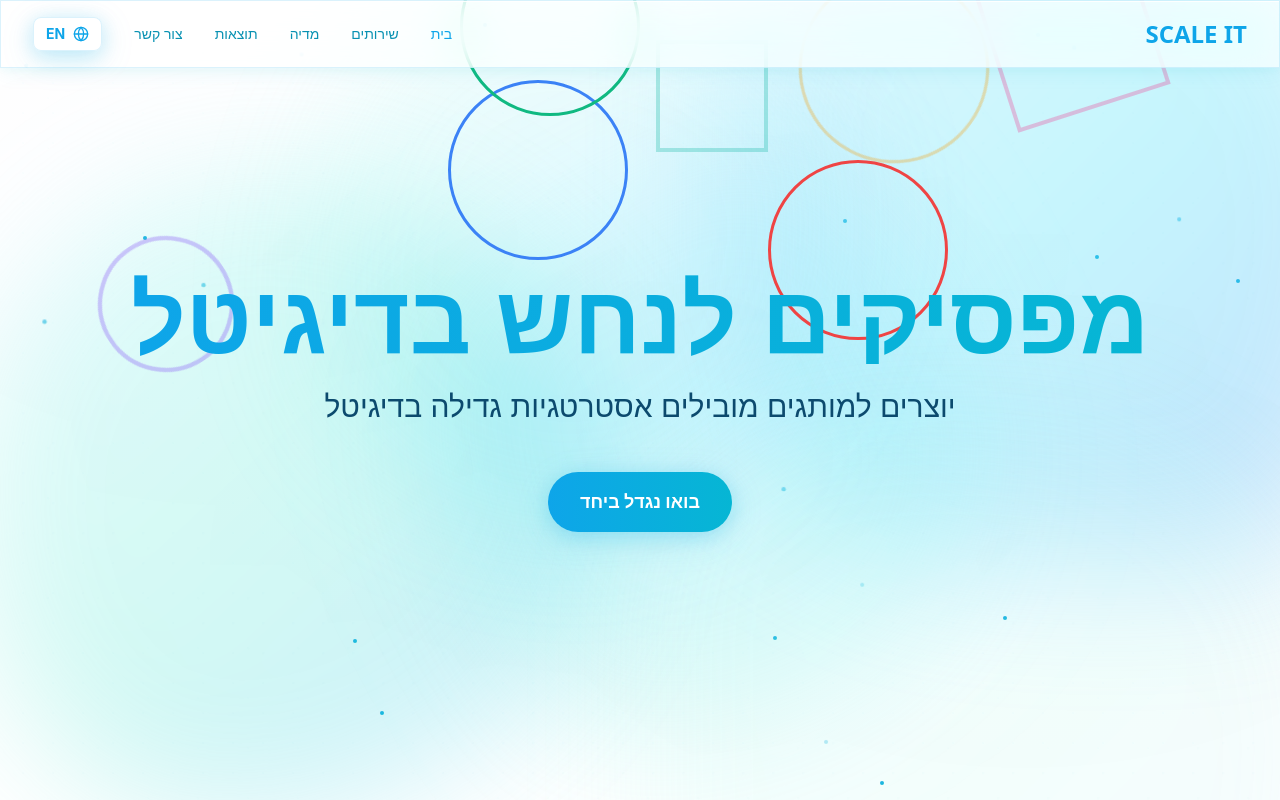
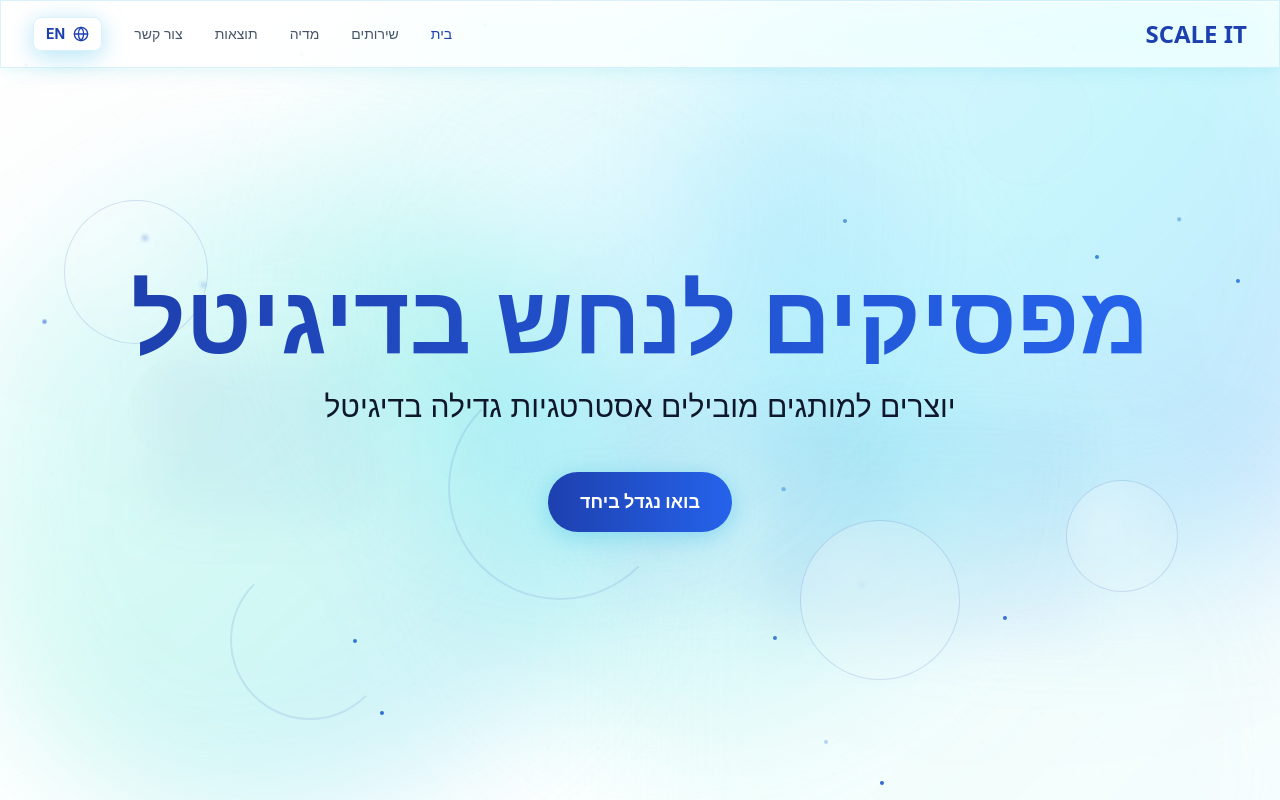
Before and after one commit to omerzilber1403/Scale-It-Landing-Page, a Next.js app: page / in a window 1280 px wide. Shown: the top 800 px of the page. Built offline with nearby package versions, Linux system fonts and the light colour scheme.

Commit message:
Update to professional tech blue color scheme - darker blue tones

```diff
--- a/app/globals.css
+++ b/app/globals.css
@@ -3,17 +3,17 @@
 @tailwind utilities;
 
 :root {
-  /* 🌊 OCEAN FRESH - Happy Blue Vibes */
+  /* 💙 TECH BLUE - Professional Hi-Tech */
   --bg: #ffffff;
-  --bg-secondary: #f0fdfa;
-  --fg: #0c4a6e;
-  --fg-muted: #0891b2;
-  --neon: #0ea5e9;
-  --neon-2: #06b6d4;
-  --accent: #14b8a6;
-  --electric: #2dd4bf;
-  --mint: #5eead4;
-  --border: rgba(14, 165, 233, 0.1);
+  --bg-secondary: #f8fafc;
+  --fg: #0f172a;
+  --fg-muted: #475569;
+  --neon: #1e40af;
+  --neon-2: #2563eb;
+  --accent: #3b82f6;
+  --electric: #60a5fa;
+  --mint: #93c5fd;
+  --border: rgba(30, 64, 175, 0.12);
 
   /* Font stacks */
   --font-display: 'Space Grotesk', 'Heebo', system-ui, sans-serif;
@@ -114,16 +114,16 @@ body {
   }
 }
 
-/* 🌊 Ocean Wave Grid with Particles */
+/* 💙 Tech Grid Pattern */
 .grid-bg {
   background-image:
     /* Dots pattern */
-    radial-gradient(circle, rgba(14, 165, 233, 0.08) 1px, transparent 1px),
-    radial-gradient(circle, rgba(6, 182, 212, 0.06) 1px, transparent 1px),
-    /* Wave gradients */
-    radial-gradient(ellipse at 20% 30%, rgba(14, 165, 233, 0.03) 0%, transparent 60%),
-    radial-gradient(ellipse at 80% 70%, rgba(45, 212, 191, 0.03) 0%, transparent 60%),
-    radial-gradient(ellipse at 50% 50%, rgba(6, 182, 212, 0.02) 0%, transparent 70%);
+    radial-gradient(circle, rgba(30, 64, 175, 0.08) 1px, transparent 1px),
+    radial-gradient(circle, rgba(37, 99, 235, 0.06) 1px, transparent 1px),
+    /* Tech gradients */
+    radial-gradient(ellipse at 20% 30%, rgba(30, 64, 175, 0.03) 0%, transparent 60%),
+    radial-gradient(ellipse at 80% 70%, rgba(37, 99, 235, 0.03) 0%, transparent 60%),
+    radial-gradient(ellipse at 50% 50%, rgba(59, 130, 246, 0.02) 0%, transparent 70%);
   background-size: 30px 30px, 50px 50px, 100% 100%, 100% 100%, 100% 100%;
   background-position: 0 0, 15px 15px, center, center, center;
   animation: ocean-flow 30s ease-in-out infinite;
@@ -325,79 +325,92 @@ body {
   animation: particle-float 15s ease-in-out infinite;
 }
 
-/* 🔷 Geometric Shapes - Bold & Colorful */
-@keyframes float-around {
+/* 🫧 Bubbles & Clouds - Soft Blue Aesthetic */
+@keyframes gentle-float {
   0%, 100% {
-    transform: translate(0, 0) rotate(0deg);
-    opacity: 0.25;
-  }
-  25% {
-    transform: translate(30px, 40px) rotate(90deg);
-    opacity: 0.35;
+    transform: translate(0, 0);
+    opacity: 0.08;
   }
   50% {
-    transform: translate(-20px, 80px) rotate(180deg);
-    opacity: 0.3;
-  }
-  75% {
-    transform: translate(40px, 40px) rotate(270deg);
-    opacity: 0.35;
+    transform: translate(15px, -20px);
+    opacity: 0.12;
   }
 }
 
-@keyframes pulse-scale-bold {
+@keyframes soft-pulse {
   0%, 100% {
-    transform: scale(1) rotate(0deg);
-    opacity: 0.3;
+    transform: scale(1);
+    opacity: 0.06;
   }
   50% {
-    transform: scale(1.2) rotate(180deg);
-    opacity: 0.45;
+    transform: scale(1.05);
+    opacity: 0.1;
   }
 }
 
-.geometric-shape {
+@keyframes cloud-drift {
+  0%, 100% {
+    transform: translateX(0);
+    opacity: 0.05;
+  }
+  50% {
+    transform: translateX(30px);
+    opacity: 0.08;
+  }
+}
+
+/* Bubble Styles */
+.bubble {
   position: absolute;
-  border: 4px solid;
-  opacity: 0.3;
+  border-radius: 50%;
+  background: radial-gradient(circle at 30% 30%, rgba(255, 255, 255, 0.3), transparent);
+  backdrop-filter: blur(2px);
+  border: 1px solid rgba(30, 64, 175, 0.15);
   pointer-events: none;
   z-index: 1;
 }
 
-.animate-float-sections {
-  animation: float-around 40s ease-in-out infinite;
+/* Cloud Styles */
+.cloud {
+  position: absolute;
+  background: linear-gradient(135deg, rgba(30, 64, 175, 0.08), rgba(37, 99, 235, 0.05));
+  filter: blur(25px);
+  pointer-events: none;
+  z-index: 0;
 }
 
-.animate-pulse-scale {
-  animation: pulse-scale-bold 15s ease-in-out infinite;
+.animate-gentle-float {
+  animation: gentle-float 35s ease-in-out infinite;
 }
 
-/* 🌀 Spiral Lines - Bold & Continuous */
-@keyframes spiral-travel {
+.animate-soft-pulse {
+  animation: soft-pulse 25s ease-in-out infinite;
+}
+
+.animate-cloud-drift {
+  animation: cloud-drift 45s ease-in-out infinite;
+}
+
+/* 🌊 Soft Ring Elements */
+@keyframes ring-rotate {
   0%, 100% {
-    transform: translate(0, 0) rotate(0deg) scale(1);
-    opacity: 0.25;
+    transform: rotate(0deg);
+    opacity: 0.04;
   }
-  33% {
-    transform: translate(40px, 30px) rotate(360deg) scale(1.1);
-    opacity: 0.35;
-  }
-  66% {
-    transform: translate(-30px, 60px) rotate(720deg) scale(1.05);
-    opacity: 0.3;
+  50% {
+    transform: rotate(180deg);
+    opacity: 0.08;
   }
 }
 
-.spiral-line {
+.soft-ring {
   position: absolute;
-  width: 180px;
-  height: 180px;
-  border: 3px solid;
   border-radius: 50%;
+  border: 2px solid rgba(30, 64, 175, 0.1);
   border-top-color: transparent;
   border-right-color: transparent;
   pointer-events: none;
-  animation: spiral-travel 35s linear infinite;
+  animation: ring-rotate 50s linear infinite;
   z-index: 1;
 }
 
--- a/components/Hero.tsx
+++ b/components/Hero.tsx
@@ -33,94 +33,23 @@ export default function Hero({ lang }: HeroProps) {
         />
       ))}
 
-      {/* 🔷 Bold Geometric Shapes - Travel Across Sections */}
-      <div
-        className="geometric-shape w-40 h-40 animate-float-sections"
-        style={{
-          top: '-10%',
-          right: '12%',
-          borderColor: '#ec4899',
-          animationDelay: '0s',
-        }}
-        aria-hidden="true"
-      />
-      <div
-        className="geometric-shape w-32 h-32 rounded-full animate-pulse-scale"
-        style={{
-          top: '30%',
-          left: '8%',
-          borderColor: '#8b5cf6',
-          animationDelay: '4s',
-        }}
-        aria-hidden="true"
-      />
-      <div
-        className="geometric-shape w-36 h-36 animate-float-sections"
-        style={{
-          top: '-20%',
-          left: '18%',
-          borderColor: '#06b6d4',
-          animationDelay: '8s',
-          animationDuration: '45s',
-        }}
-        aria-hidden="true"
-      />
-      <div
-        className="geometric-shape w-28 h-28 animate-float-sections"
-        style={{
-          top: '5%',
-          right: '40%',
-          borderColor: '#14b8a6',
-          animationDelay: '12s',
-          animationDuration: '50s',
-        }}
-        aria-hidden="true"
-      />
+      {/* 🫧 Soft Bubbles */}
+      <div className="bubble w-32 h-32 animate-gentle-float" style={{ top: '8%', right: '15%', animationDelay: '0s' }} aria-hidden="true" />
+      <div className="bubble w-24 h-24 animate-soft-pulse" style={{ top: '45%', left: '10%', animationDelay: '5s' }} aria-hidden="true" />
+      <div className="bubble w-40 h-40 animate-gentle-float" style={{ bottom: '15%', right: '25%', animationDelay: '10s' }} aria-hidden="true" />
+      <div className="bubble w-28 h-28 animate-soft-pulse" style={{ top: '60%', right: '8%', animationDelay: '15s' }} aria-hidden="true" />
+      <div className="bubble w-36 h-36 animate-gentle-float" style={{ top: '25%', left: '5%', animationDelay: '20s' }} aria-hidden="true" />
 
-      {/* 🌀 Bold Spiral Lines - Continuous Journey */}
-      <div
-        className="spiral-line"
-        style={{
-          top: '-5%',
-          right: '25%',
-          borderColor: '#f59e0b',
-          animationDelay: '0s',
-        }}
-        aria-hidden="true"
-      />
-      <div
-        className="spiral-line"
-        style={{
-          top: '10%',
-          left: '35%',
-          borderColor: '#3b82f6',
-          animationDelay: '7s',
-          animationDuration: '40s',
-        }}
-        aria-hidden="true"
-      />
-      <div
-        className="spiral-line"
-        style={{
-          top: '-8%',
-          right: '50%',
-          borderColor: '#10b981',
-          animationDelay: '14s',
-          animationDuration: '38s',
-        }}
-        aria-hidden="true"
-      />
-      <div
-        className="spiral-line"
-        style={{
-          top: '20%',
-          left: '60%',
-          borderColor: '#ef4444',
-          animationDelay: '21s',
-          animationDuration: '42s',
-        }}
-        aria-hidden="true"
-      />
+      {/* ☁️ Soft Clouds */}
+      <div className="cloud w-64 h-48 animate-cloud-drift" style={{ top: '12%', left: '20%', animationDelay: '2s' }} aria-hidden="true" />
+      <div className="cloud w-80 h-56 animate-cloud-drift" style={{ bottom: '20%', right: '15%', animationDelay: '8s', animationDuration: '50s' }} aria-hidden="true" />
+      <div className="cloud w-72 h-52 animate-cloud-drift" style={{ top: '50%', right: '30%', animationDelay: '14s', animationDuration: '55s' }} aria-hidden="true" />
+      <div className="cloud w-56 h-40 animate-cloud-drift" style={{ bottom: '35%', left: '12%', animationDelay: '18s' }} aria-hidden="true" />
+
+      {/* 🌊 Soft Rings */}
+      <div className="soft-ring w-48 h-48" style={{ top: '18%', right: '40%', animationDelay: '3s' }} aria-hidden="true" />
+      <div className="soft-ring w-56 h-56" style={{ bottom: '25%', left: '35%', animationDelay: '12s' }} aria-hidden="true" />
+      <div className="soft-ring w-40 h-40" style={{ top: '70%', left: '18%', animationDelay: '22s' }} aria-hidden="true" />
 
       {/* 🌊 Ocean Morphing Shapes - UNIQUE! */}
 
--- a/components/Results.tsx
+++ b/components/Results.tsx
@@ -19,10 +19,12 @@ export default function Results({ lang }: ResultsProps) {
     <div className="relative min-h-screen flex items-center justify-center px-4 py-20 pb-40 md:pb-20 overflow-hidden">
       <div className="absolute inset-0 grid-bg opacity-20" aria-hidden="true" />
 
-      {/* Decorative Shapes */}
-      <div className="geometric-shape w-36 h-36 rounded-full animate-pulse-scale" style={{ top: '12%', right: '10%', borderColor: '#3b82f6', animationDelay: '3s' }} aria-hidden="true" />
-      <div className="geometric-shape w-32 h-32 animate-float-sections" style={{ bottom: '18%', left: '15%', borderColor: '#14b8a6', animationDelay: '7s' }} aria-hidden="true" />
-      <div className="spiral-line" style={{ top: '35%', left: '8%', borderColor: '#8b5cf6', animationDelay: '9s' }} aria-hidden="true" />
+      {/* Soft Background Elements */}
+      <div className="bubble w-36 h-36 animate-gentle-float" style={{ top: '14%', right: '12%', animationDelay: '5s' }} aria-hidden="true" />
+      <div className="bubble w-32 h-32 animate-soft-pulse" style={{ bottom: '20%', left: '14%', animationDelay: '11s' }} aria-hidden="true" />
+      <div className="cloud w-76 h-60 animate-cloud-drift" style={{ top: '28%', left: '10%', animationDelay: '8s' }} aria-hidden="true" />
+      <div className="cloud w-64 h-48 animate-cloud-drift" style={{ bottom: '25%', right: '22%', animationDelay: '16s' }} aria-hidden="true" />
+      <div className="soft-ring w-54 h-54" style={{ top: '50%', right: '18%', animationDelay: '13s' }} aria-hidden="true" />
 
       <motion.div
         ref={ref}
--- a/components/Services.tsx
+++ b/components/Services.tsx
@@ -24,10 +24,12 @@ export default function Services({ lang }: ServicesProps) {
     <div className="relative min-h-screen flex items-center justify-center px-4 py-20 pb-40 md:pb-20 overflow-hidden">
       <div className="absolute inset-0 grid-bg opacity-30" aria-hidden="true" />
 
-      {/* Decorative Shapes */}
-      <div className="geometric-shape w-36 h-36 animate-float-sections" style={{ top: '10%', right: '15%', borderColor: '#8b5cf6', animationDelay: '2s' }} aria-hidden="true" />
-      <div className="geometric-shape w-28 h-28 rounded-full animate-pulse-scale" style={{ bottom: '15%', left: '10%', borderColor: '#ec4899', animationDelay: '5s' }} aria-hidden="true" />
-      <div className="spiral-line" style={{ top: '20%', left: '20%', borderColor: '#06b6d4', animationDelay: '3s' }} aria-hidden="true" />
+      {/* Soft Background Elements */}
+      <div className="bubble w-36 h-36 animate-gentle-float" style={{ top: '15%', right: '12%', animationDelay: '3s' }} aria-hidden="true" />
+      <div className="bubble w-28 h-28 animate-soft-pulse" style={{ bottom: '20%', left: '8%', animationDelay: '8s' }} aria-hidden="true" />
+      <div className="cloud w-72 h-56 animate-cloud-drift" style={{ top: '30%', left: '25%', animationDelay: '5s' }} aria-hidden="true" />
+      <div className="cloud w-64 h-48 animate-cloud-drift" style={{ bottom: '15%', right: '20%', animationDelay: '12s' }} aria-hidden="true" />
+      <div className="soft-ring w-52 h-52" style={{ top: '25%', right: '30%', animationDelay: '6s' }} aria-hidden="true" />
 
       <motion.div
         ref={ref}
```
Also changed, not shown: components/Media.tsx (+6 -4 lines).
